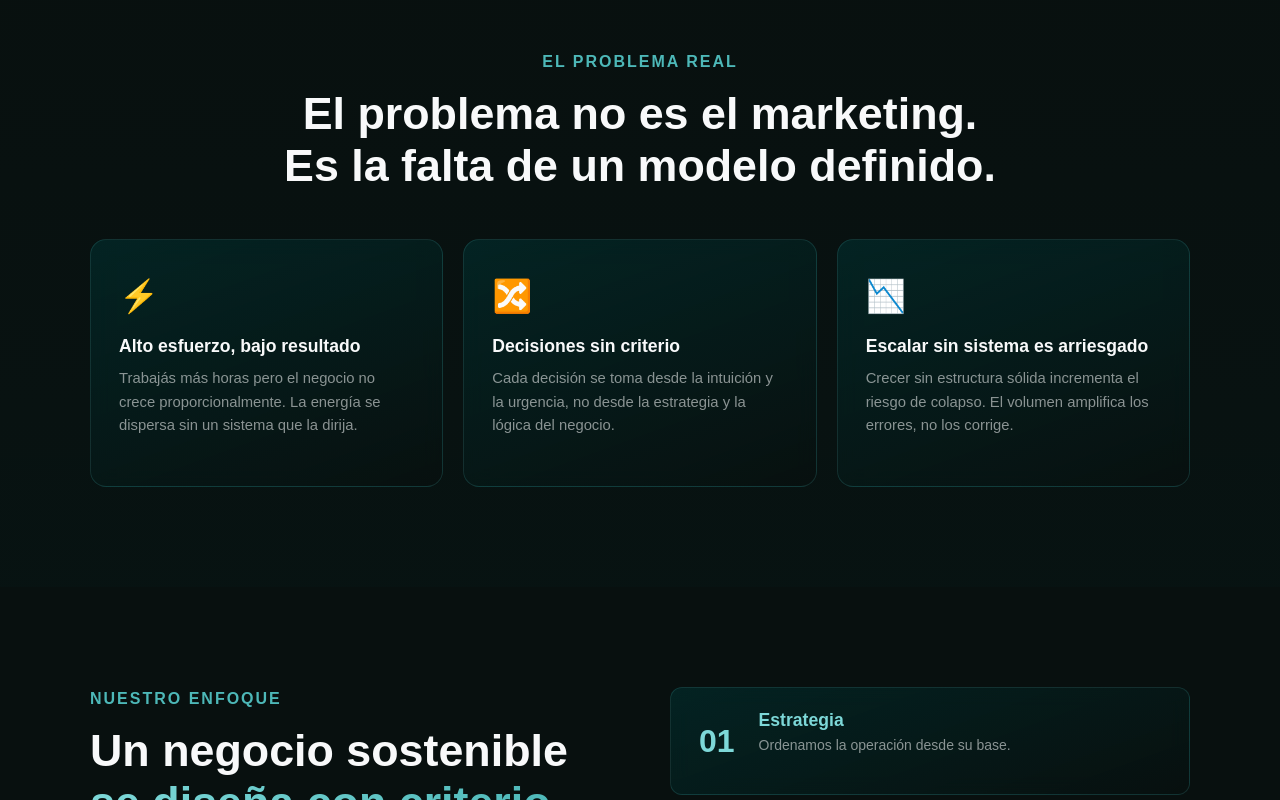
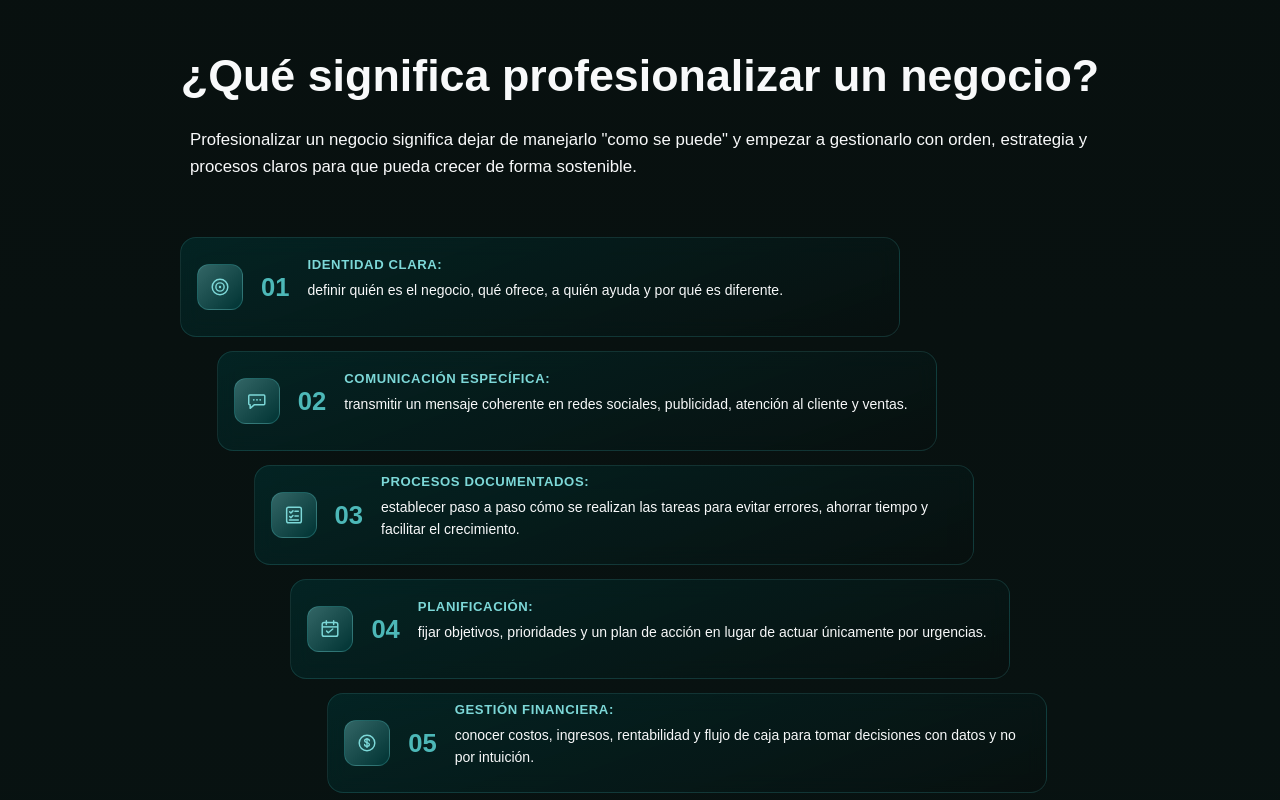
Before and after one commit to BustosFacundo/AzenzaIA, a React (Vite) app in the folder frontend/: page / in a window 1280 px wide. Shown: the part 920-1720 px from the top of the page. Built offline with nearby package versions, Linux system fonts and the light colour scheme.

Commit message:
Reemplazo de seccion y cambios en estilos

```diff
--- a/frontend/src/App.css
+++ b/frontend/src/App.css
@@ -477,55 +477,122 @@ body {
 }
 
 
-/* PROBLEMA */
-
-.problem {
+/* PROFESIONALIZAR */
+
+.profesionalizar {
     padding: 100px 80px;
     background: linear-gradient(180deg, transparent 0%, rgba(0,51,51,0.08) 100%);
 }
 
-.problem__inner {
-    max-width: 1100px;
+.profesionalizar__inner {
+    max-width: 920px;
     margin: 0 auto;
     text-align: center;
 }
 
-.problem__grid {
-    display: grid;
-    grid-template-columns: repeat(3, 1fr);
-    gap: 20px;
-    margin-top: 48px;
-}
-
-.problem-card {
-    padding: 32px 28px;
+.profesionalizar__title {
+    font-family: 'Urbanist', sans-serif;
+    font-size: clamp(1.8rem, 3.5vw, 2.8rem);
+    font-weight: 800;
+    line-height: 1.15;
+    color: var(--color-text);
+    margin-bottom: 24px;
+}
+
+.profesionalizar__subtitle {
+    font-size: 1.05rem;
+    line-height: 1.65;
+    color: var(--color-text);
+    max-width: 900px;
+    margin: 0 auto 56px;
+    text-align: left;
+}
+
+.profesionalizar__steps {
+    display: flex;
+    flex-direction: column;
+    align-items: flex-start;
+    gap: 14px;
+    text-align: left;
+}
+
+.pro-step {
+    display: flex;
+    align-items: center;
+    gap: 18px;
+    width: 100%;
+    max-width: 720px;
+    min-height: 100px;
+    padding-left: 16px;
+    padding-right: 16px;
+    padding-top: 5px;
+    padding-bottom: 5px;
     border-radius: var(--radius-lg);
-    text-align: left;
     transition: transform 0.3s ease, border-color 0.3s ease;
 }
 
-.problem-card:hover {
-    transform: translateY(-6px);
+.pro-step:hover {
+    transform: translateY(-3px);
     border-color: var(--teal-border-hover);
 }
 
-.problem-card__icon {
-    font-size: 2rem;
-    margin-bottom: 16px;
-}
-
-.problem-card h3 {
+.pro-step:nth-child(2) { margin-left: 4%; }
+.pro-step:nth-child(3) { margin-left: 8%; }
+.pro-step:nth-child(4) { margin-left: 12%; }
+.pro-step:nth-child(5) { margin-left: 16%; }
+.pro-step:nth-child(6) { margin-left: 20%; }
+
+.pro-step__icon {
+    width: 46px;
+    height: 46px;
+    flex-shrink: 0;
+    border-radius: var(--radius-md);
+    display: flex;
+    align-items: center;
+    justify-content: center;
+    color: var(--color-teal-light);
+    background: linear-gradient(135deg, var(--color-teal-mid) 0%, var(--color-teal-dark) 100%);
+    border: 1px solid var(--teal-border-hover);
+}
+
+.pro-step__icon svg {
+    width: 22px;
+    height: 22px;
+}
+
+.pro-step__number {
     font-family: 'Urbanist', sans-serif;
-    font-size: 1.1rem;
+    font-size: 1.6rem;
+    font-weight: 800;
+    color: var(--color-teal);
+    flex-shrink: 0;
+}
+
+.pro-step__text {
+    display: flex;
+    flex-direction: column;
+}
+
+.pro-step__title {
+    font-family: 'Urbanist', sans-serif;
+    font-size: 0.82rem;
     font-weight: 700;
-    margin-bottom: 10px;
+    text-transform: uppercase;
+    letter-spacing: 0.6px;
+    line-height: 1.3;
+    color: var(--color-teal-light);
+    height: 20px;
+    margin-bottom: 4px;
+    display: -webkit-box;
+    -webkit-line-clamp: 2;
+    -webkit-box-orient: vertical;
+    overflow: hidden;
+}
+
+.pro-step__desc {
+    font-size: 0.875rem;
+    line-height: 1.55;
     color: var(--color-text);
-}
-
-.problem-card p {
-    font-size: 0.925rem;
-    line-height: 1.6;
-    color: var(--color-text-muted);
 }
 
 
@@ -784,8 +851,13 @@ body {
     .hero__actions { justify-content: center; }
     .hero__eyebrow { margin: 0 auto 24px; }
 
-    .problem { padding: 80px 40px; }
-    .problem__grid { grid-template-columns: 1fr; }
+    .profesionalizar { padding: 80px 40px; }
+    .pro-step { max-width: 100%; }
+    .pro-step:nth-child(2),
+    .pro-step:nth-child(3),
+    .pro-step:nth-child(4),
+    .pro-step:nth-child(5),
+    .pro-step:nth-child(6) { margin-left: 0; }
 
     .approach { padding: 80px 40px; }
     .approach__inner { flex-direction: column; gap: 48px; }
@@ -801,7 +873,8 @@ body {
     .hero { padding: 100px 24px 60px; }
     .hero__visual { width: 100%; max-width: 290px;}
     .system-card { width: 100%; max-width: 320px; }
-    .problem { padding: 60px 24px; }
+    .profesionalizar { padding: 60px 24px; }
+    .pro-step { flex-wrap: wrap; padding: 16px 20px; }
     .approach { padding: 60px 24px; }
     .audience { padding: 60px 24px; }
     .cta { padding: 60px 24px; }
--- a/frontend/src/pages/Inicio.jsx
+++ b/frontend/src/pages/Inicio.jsx
@@ -1,6 +1,60 @@
 import { useEffect, useRef } from 'react';
 import { Analisis } from './Analisis';
 import { useNavigate } from "react-router-dom";
+
+/* Íconos de la sección "Profesionalizar" */
+const IconIdentidad = () => (
+    <svg viewBox="0 0 24 24" fill="none" xmlns="http://www.w3.org/2000/svg">
+        <circle cx="12" cy="12" r="8.5" stroke="currentColor" strokeWidth="1.6" />
+        <circle cx="12" cy="12" r="4.5" stroke="currentColor" strokeWidth="1.6" />
+        <circle cx="12" cy="12" r="1.3" fill="currentColor" />
+    </svg>
+);
+
+const IconComunicacion = () => (
+    <svg viewBox="0 0 24 24" fill="none" xmlns="http://www.w3.org/2000/svg">
+        <path d="M4.5 5.5h15a1 1 0 0 1 1 1V15a1 1 0 0 1-1 1H9.2L4.5 20V16H4a1 1 0 0 1-1-1V6.5a1 1 0 0 1 1-1z" stroke="currentColor" strokeWidth="1.6" strokeLinejoin="round" />
+        <circle cx="8.5" cy="10.7" r="1" fill="currentColor" />
+        <circle cx="12" cy="10.7" r="1" fill="currentColor" />
+        <circle cx="15.5" cy="10.7" r="1" fill="currentColor" />
+    </svg>
+);
+
+const IconProcesos = () => (
+    <svg viewBox="0 0 24 24" fill="none" xmlns="http://www.w3.org/2000/svg">
+        <rect x="4" y="3.5" width="16" height="17" rx="2" stroke="currentColor" strokeWidth="1.6" />
+        <path d="M7.3 8.6l1.3 1.3 2.3-2.4" stroke="currentColor" strokeWidth="1.6" strokeLinecap="round" strokeLinejoin="round" />
+        <path d="M13 8h3.7" stroke="currentColor" strokeWidth="1.6" strokeLinecap="round" />
+        <path d="M7.3 13.6l1.3 1.3 2.3-2.4" stroke="currentColor" strokeWidth="1.6" strokeLinecap="round" strokeLinejoin="round" />
+        <path d="M13 13h3.7" stroke="currentColor" strokeWidth="1.6" strokeLinecap="round" />
+        <path d="M7 17.5h9.7" stroke="currentColor" strokeWidth="1.6" strokeLinecap="round" />
+    </svg>
+);
+
+const IconPlanificacion = () => (
+    <svg viewBox="0 0 24 24" fill="none" xmlns="http://www.w3.org/2000/svg">
+        <rect x="3.5" y="5" width="17" height="15" rx="2" stroke="currentColor" strokeWidth="1.6" />
+        <path d="M3.5 9.7h17" stroke="currentColor" strokeWidth="1.6" />
+        <path d="M8 3v4M16 3v4" stroke="currentColor" strokeWidth="1.6" strokeLinecap="round" />
+        <path d="M8.3 14.3l1.8 1.8L15 12" stroke="currentColor" strokeWidth="1.6" strokeLinecap="round" strokeLinejoin="round" />
+    </svg>
+);
+
+const IconGestionFinanciera = () => (
+    <svg viewBox="0 0 24 24" fill="none" xmlns="http://www.w3.org/2000/svg">
+        <circle cx="12" cy="12" r="8.5" stroke="currentColor" strokeWidth="1.6" />
+        <path d="M12 7.2v9.6" stroke="currentColor" strokeWidth="1.5" strokeLinecap="round" />
+        <path d="M14.6 9.6c0-1.1-1.16-2-2.6-2s-2.6.9-2.6 2c0 1.1 1.16 1.6 2.6 2s2.6.9 2.6 2-1.16 2-2.6 2-2.6-.9-2.6-2" stroke="currentColor" strokeWidth="1.5" strokeLinecap="round" strokeLinejoin="round" />
+    </svg>
+);
+
+const IconIndicadores = () => (
+    <svg viewBox="0 0 24 24" fill="none" xmlns="http://www.w3.org/2000/svg">
+        <path d="M4 20V11M9.5 20V6.5M15 20v-7M20 20V4" stroke="currentColor" strokeWidth="1.8" strokeLinecap="round" />
+        <path d="M4 9.3l5-4 4.5 3L20 3" stroke="currentColor" strokeWidth="1.6" strokeLinecap="round" strokeLinejoin="round" />
+        <path d="M16 3h4v4" stroke="currentColor" strokeWidth="1.6" strokeLinecap="round" strokeLinejoin="round" />
+    </svg>
+);
 
 export function Inicio() {
     const heroRef = useRef(null);
@@ -132,36 +186,64 @@ export function Inicio() {
                 </div>
             </section>
 
-            {/* ── PROBLEMA / DIFERENCIACION ── */}
-            <section ref={problemaRef} className="problem">
-                <div className="problem__inner">
-                    <p className="section-label reveal">El problema real</p>
-                    <h2 className="section-title reveal">
-                        El problema no es el marketing.<br />
-                        Es la falta de un modelo definido.
+            {/* ── PROFESIONALIZAR ── */}
+            <section ref={problemaRef} className="profesionalizar">
+                <div className="profesionalizar__inner">
+                    <h2 className="profesionalizar__title reveal">
+                        ¿Qué significa <span className="profesionalizar__emphasis">profesionalizar</span> un negocio?
                     </h2>
-                    <div className="problem__grid">
+                    <p className="profesionalizar__subtitle reveal">
+                        Profesionalizar un negocio significa dejar de manejarlo "como se puede" y
+                        empezar a gestionarlo con orden, estrategia y procesos claros para que
+                        pueda crecer de forma sostenible.
+                    </p>
+
+                    <div className="profesionalizar__steps">
                         {[
                             {
-                                icon: '⚡',
-                                title: 'Alto esfuerzo, bajo resultado',
-                                desc: 'Trabajás más horas pero el negocio no crece proporcionalmente. La energía se dispersa sin un sistema que la dirija.',
+                                icon: <IconIdentidad />,
+                                num: '01',
+                                title: 'Identidad clara:',
+                                desc: 'definir quién es el negocio, qué ofrece, a quién ayuda y por qué es diferente.',
                             },
                             {
-                                icon: '🔀',
-                                title: 'Decisiones sin criterio',
-                                desc: 'Cada decisión se toma desde la intuición y la urgencia, no desde la estrategia y la lógica del negocio.',
+                                icon: <IconComunicacion />,
+                                num: '02',
+                                title: 'Comunicación específica:',
+                                desc: 'transmitir un mensaje coherente en redes sociales, publicidad, atención al cliente y ventas.',
                             },
                             {
-                                icon: '📉',
-                                title: 'Escalar sin sistema es arriesgado',
-                                desc: 'Crecer sin estructura sólida incrementa el riesgo de colapso. El volumen amplifica los errores, no los corrige.',
+                                icon: <IconProcesos />,
+                                num: '03',
+                                title: 'Procesos documentados:',
+                                desc: 'establecer paso a paso cómo se realizan las tareas para evitar errores, ahorrar tiempo y facilitar el crecimiento.',
                             },
-                        ].map(({ icon, title, desc }) => (
-                            <div className="problem-card glass-panel reveal" key={title}>
-                                <div className="problem-card__icon">{icon}</div>
-                                <h3>{title}</h3>
-                                <p>{desc}</p>
+                            {
+                                icon: <IconPlanificacion />,
+                                num: '04',
+                                title: 'Planificación:',
+                                desc: 'fijar objetivos, prioridades y un plan de acción en lugar de actuar únicamente por urgencias.',
+                            },
+                            {
+                                icon: <IconGestionFinanciera />,
+                                num: '05',
+                                title: 'Gestión financiera:',
+                                desc: 'conocer costos, ingresos, rentabilidad y flujo de caja para tomar decisiones con datos y no por intuición.',
+                            },
+                            {
+                                icon: <IconIndicadores />,
+                                num: '06',
+                                title: 'Indicadores de desempeño:',
+                                desc: 'medir resultados para saber qué funciona, qué no y dónde mejorar.',
+                            },
+                        ].map(({ icon, num, title, desc }) => (
+                            <div className="pro-step glass-panel reveal" key={num}>
+                                <div className="pro-step__icon">{icon}</div>
+                                <span className="pro-step__number">{num}</span>
+                                <div className="pro-step__text">
+                                    <h3 className="pro-step__title">{title}</h3>
+                                    <p className="pro-step__desc">{desc}</p>
+                                </div>
                             </div>
                         ))}
                     </div>
```
Also changed, not shown: 1 other file (tests, documents, lock files or other folders).
